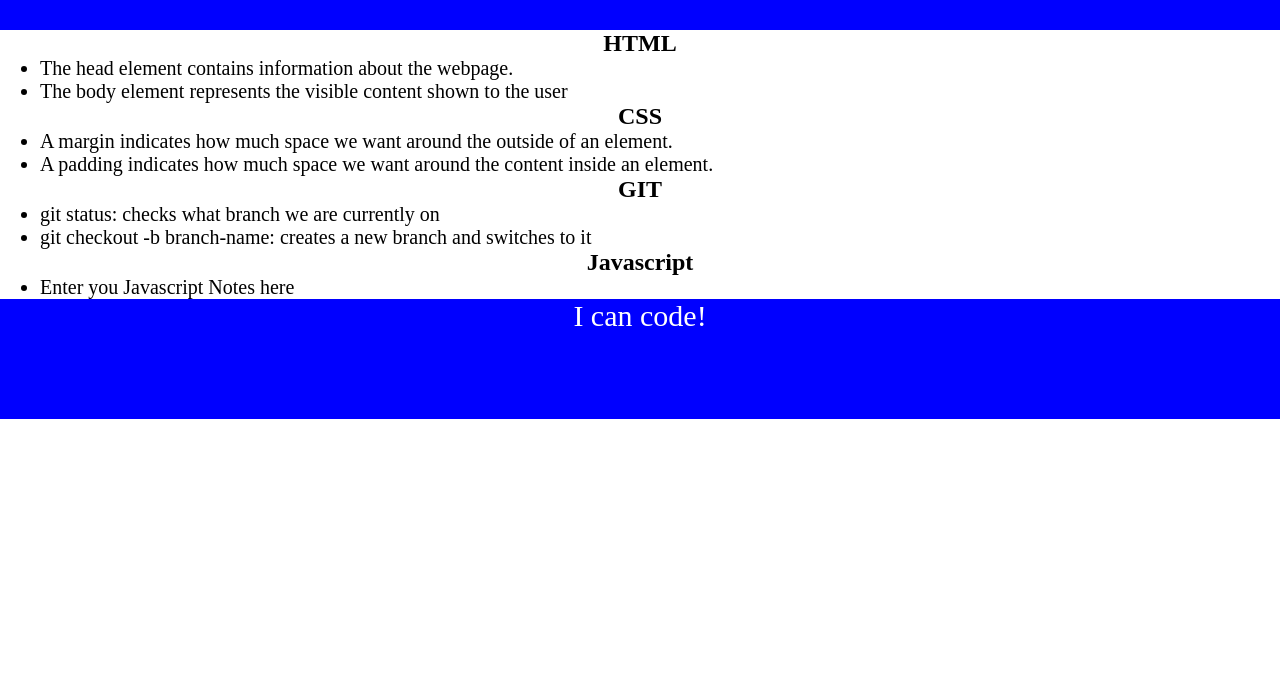
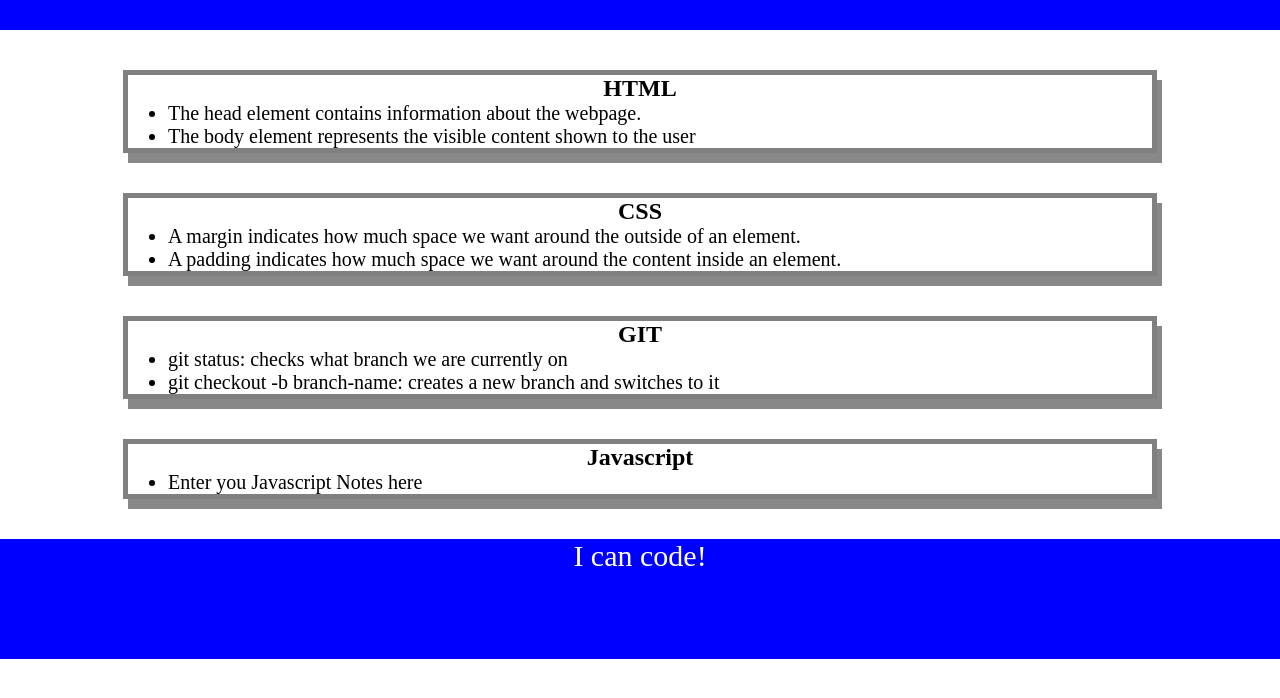
Before and after one commit to vhb13/prework-study-guide, a plain HTML site: page index.html in a window 1280 px wide. Shown: the part 90-788 px from the top of the page. Drawn offline with Linux system fonts and the light colour scheme.

Commit message:
final bug fix

```diff
--- a/index.html
+++ b/index.html
@@ -14,27 +14,27 @@
       />
     </header>
     <main>
-      <section class=""card" id="html-section">
+      <section class="card" id="html-section">
       <h2>HTML</h2>
       <ul>
         <li>The head element contains information about the webpage.</li>
         <li> The body element represents the visible content shown to the user</li>
      </ul> </section>
-      <section class=""card" id="css-section">
+      <section class="card" id="css-section">
         <h2>CSS</h2>
         <ul>
           <li>A margin indicates how much space we want around the outside of an element.</li>
           <li>A padding indicates how much space we want around the content inside an element.</li>
         </ul>
         </section>
-      <section class=""card" id="git-section">
+      <section class="card" id="git-section">
         <h2>GIT</h2>
         <ul>
           <li>git status: checks what branch we are currently on</li>
           <li> git checkout -b branch-name: creates a new branch and switches to it</li>
           </ul>
         </section>
-      <section class=""card" id="javascript-section">
+      <section class="card" id="javascript-section">
         <h2>Javascript</h2>
         <ul>
           <li>Enter you Javascript Notes here</li>
```
